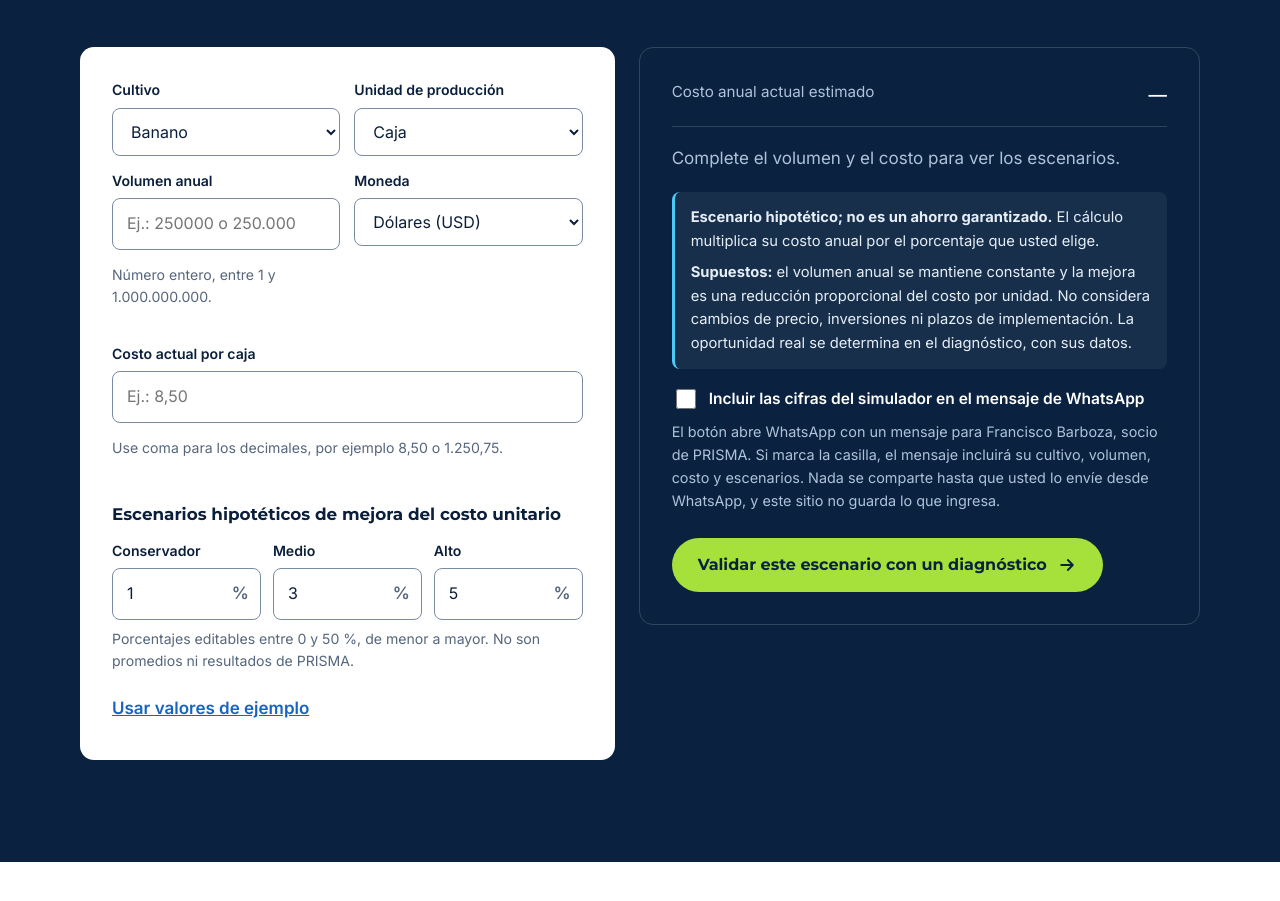
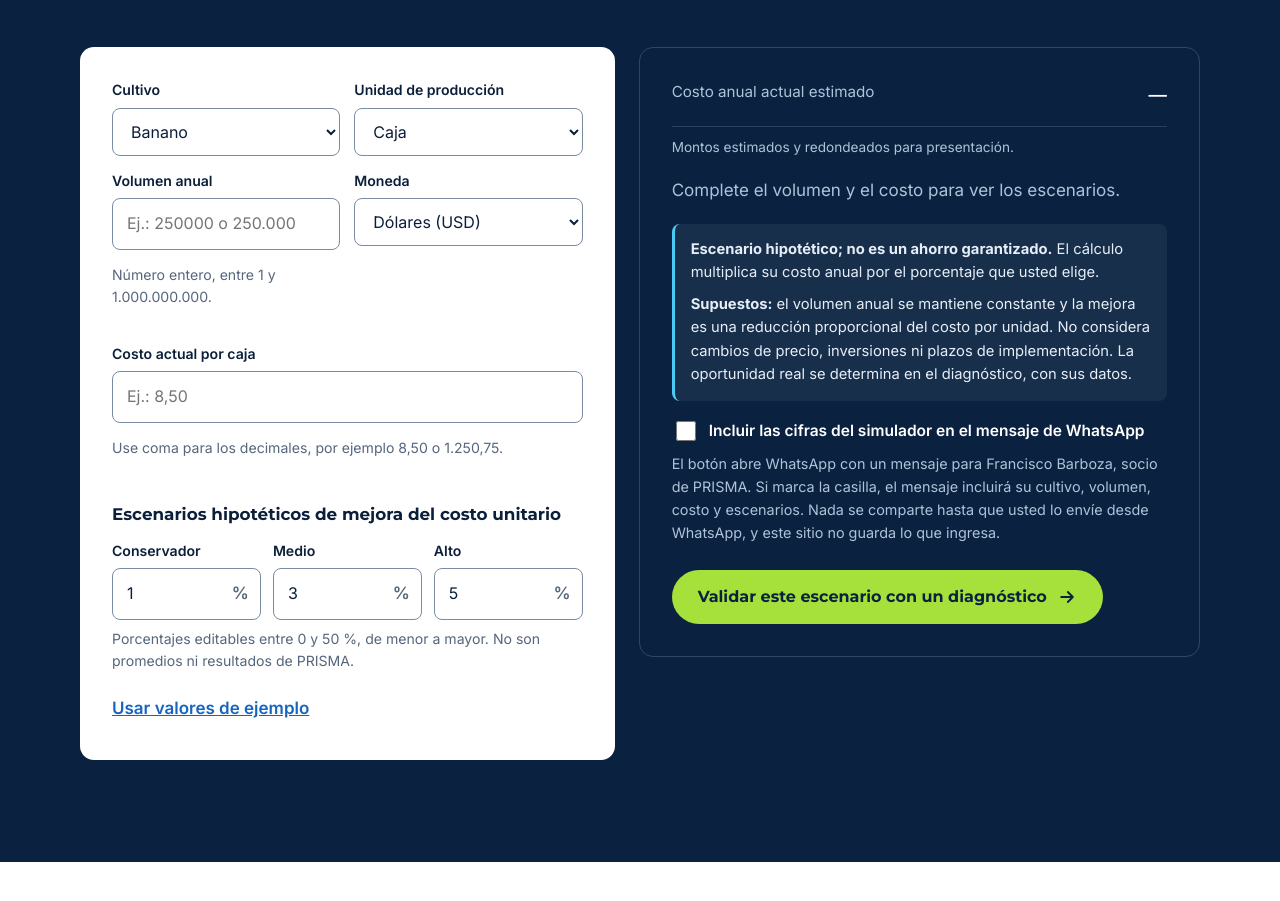
Before and after one commit to mealvar-pix/prismawebsite, a plain HTML site: page index.html in a window 1280 px wide. Shown: the part 2660-3561 px from the top of the page. Drawn offline with Linux system fonts and the light colour scheme.

Commit message:
Simulador: nota «Montos estimados y redondeados para presentación»
Co-Authored-By: Claude Opus 5.5 <noreply@anthropic.com>
Claude-Session: https://claude.ai/code/session_01Bw4XrePLqB4F9N5zmd5ri9

```diff
--- a/index.html
+++ b/index.html
@@ -368,6 +368,7 @@ form.wa .btn{margin-top:18px;width:100%;justify-content:center}
 .sim-base{display:flex;flex-wrap:wrap;justify-content:space-between;gap:6px 16px;padding-bottom:16px;border-bottom:1px solid rgba(255,255,255,.14)}
 .sim-base span{color:var(--on-dark-muted);font-size:.95rem}
 .sim-base b{font-family:var(--f-head);color:#fff;font-size:1.15rem}
+.sim-round{margin-top:10px;font-size:.85rem;color:var(--on-dark-muted)}
 .sim-cards{display:grid;grid-template-columns:repeat(3,minmax(0,1fr));gap:12px;margin-top:18px}
 .sim-card{background:var(--navy-2);border:1px solid rgba(255,255,255,.12);border-radius:var(--r-sm);padding:16px 14px}
 .sim-card:nth-child(2){border-color:var(--lime)}
@@ -545,6 +546,7 @@ form.wa .btn{margin-top:18px;width:100%;justify-content:center}
       </form>
       <div class="sim-out reveal" aria-live="polite">
         <div class="sim-base"><span>Costo anual actual estimado</span><b id="o-base">—</b></div>
+        <p class="sim-round">Montos estimados y redondeados para presentación.</p>
         <p class="sim-empty" id="o-empty">Complete el volumen y el costo para ver los escenarios.</p>
         <div class="sim-cards" id="o-cards" hidden>
           <div class="sim-card"><h3>Conservador</h3><p class="pct" id="o-p1"></p><b class="big" id="o-a1"></b><span class="per" id="o-u1"></span></div>
```
